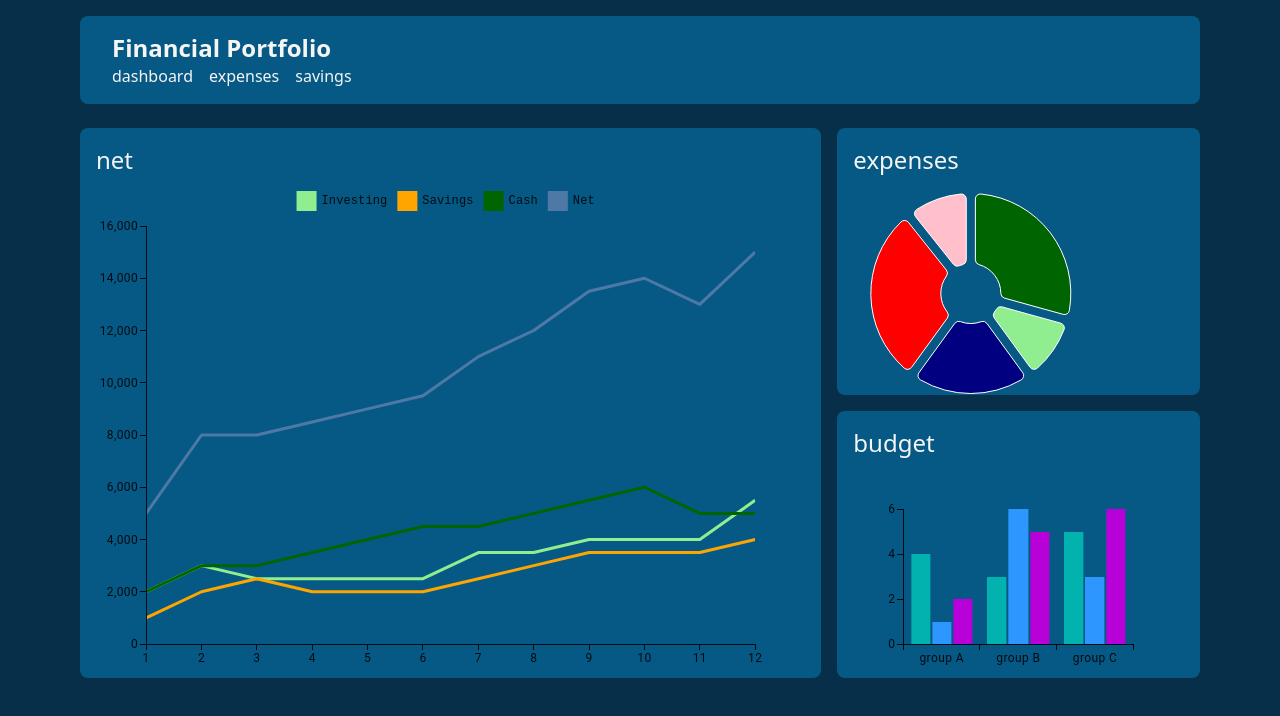
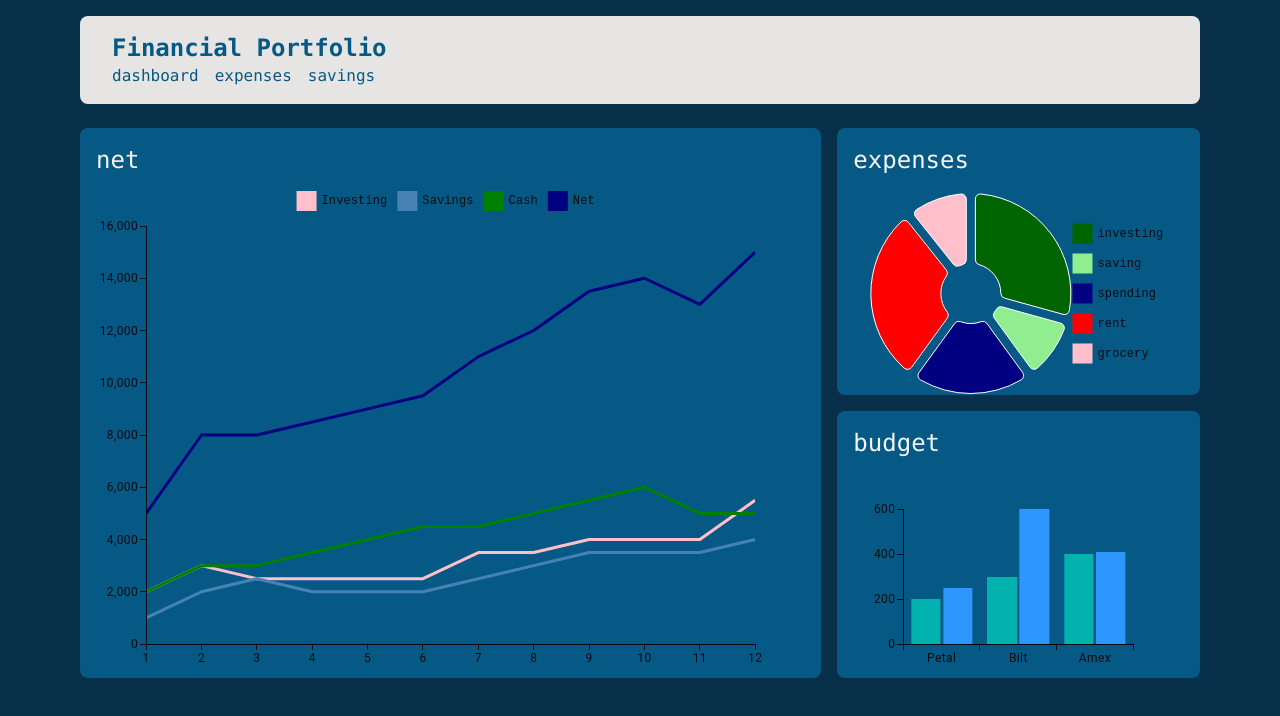
Before and after one commit to dannygrimmig/feed-app, a React (Create React App) app: page /dashboard in a window 1280 px wide. Shown: the top 716 px of the page. Built offline with nearby package versions, Linux system fonts and the light colour scheme.

Commit message:
scroll top on on pathname change

```diff
--- a/src/App.js
+++ b/src/App.js
@@ -1,14 +1,19 @@
 import * as React from "react";
-import { Link, Outlet } from "react-router-dom";
+import { Link, Outlet, useLocation } from "react-router-dom";
 
 function App() {
   const [activeSlug, setActiveSlug] = React.useState("");
   const links = ["dashboard", "expenses", "savings"];
 
+  const { pathname } = useLocation();
+  React.useEffect(() => {
+    window.scrollTo({ top: 0, left: 0, behavior: "instant" });
+  }, [pathname]);
+
   return (
-    <div className="App font-sans font-thin bg-sky-950 text-stone-100 min-h-screen">
+    <div className="App font-mono font-thin bg-sky-950 text-stone-100 min-h-screen">
       <div className="max-w-6xl mx-auto p-4">
-        <div className="bg-sky-800 px-8 py-4 rounded-lg mb-6 sticky top-0 z-10">
+        <div className="bg-stone-200 text-sky-800 px-8 py-4 rounded-lg mb-6 sticky top-0 z-10">
           <h1 className="text-2xl font-black">Financial Portfolio</h1>
           <div className="flex space-x-4">
             {links.map((link) => (
--- /dev/null
+++ b/src/data/net.js
@@ -0,0 +1,100 @@
+export const annualNet = [
+  {
+    month: 1,
+    net: 5000,
+    checking: 2000,
+    savings: 1000,
+    investing: 2000,
+  },
+  {
+    month: 2,
+    net: 8000,
+    checking: 3000,
+    savings: 2000,
+    investing: 3000,
+  },
+  {
+    month: 3,
+    net: 8000,
+    checking: 3000,
+    savings: 2500,
+    investing: 2500,
+  },
+  {
+    month: 4,
+    net: 8500,
+    checking: 3500,
+    savings: 2000,
+    investing: 2500,
+  },
+  {
+    month: 5,
+    net: 9000,
+    checking: 4000,
+    savings: 2000,
+    investing: 2500,
+  },
+  {
+    month: 6,
+    net: 9500,
+    checking: 4500,
+    savings: 2000,
+    investing: 2500,
+  },
+  {
+    month: 7,
+    net: 11000,
+    checking: 4500,
+    savings: 2500,
+    investing: 3500,
+  },
+  {
+    month: 8,
+    net: 12000,
+    checking: 5000,
+    savings: 3000,
+    investing: 3500,
+  },
+  {
+    month: 9,
+    net: 13500,
+    checking: 5500,
+    savings: 3500,
+    investing: 4000,
+  },
+  {
+    month: 10,
+    net: 14000,
+    checking: 6000,
+    savings: 3500,
+    investing: 4000,
+  },
+  {
+    month: 11,
+    net: 13000,
+    checking: 5000,
+    savings: 3500,
+    investing: 4000,
+  },
+  {
+    month: 12,
+    net: 15000,
+    checking: 5000,
+    savings: 4000,
+    investing: 5500,
+  },
+];
+
+export const keyToLabel = {
+  investing: "Investing",
+  savings: "Savings",
+  checking: "Cash",
+  net: "Net",
+};
+
+export const colors = {
+  net: "navy",
+  checking: "green",
+  savings: "steelblue",
+  investing: "pink",
+};
--- a/src/pages/Dashboard/Dashboard.js
+++ b/src/pages/Dashboard/Dashboard.js
@@ -1,109 +1,9 @@
 import * as React from "react";
 import { LineChart, PieChart, BarChart } from "@mui/x-charts";
+import { annualNet, keyToLabel, colors } from "../../data/net";
 
 export function Dashboard() {
   const boxStyles = "rounded-lg p-4";
-
-  const annualNet = [
-    {
-      month: 1,
-      net: 5000,
-      checking: 2000,
-      savings: 1000,
-      investing: 2000,
-    },
-    {
-      month: 2,
-      net: 8000,
-      checking: 3000,
-      savings: 2000,
-      investing: 3000,
-    },
-    {
-      month: 3,
-      net: 8000,
-      checking: 3000,
-      savings: 2500,
-      investing: 2500,
-    },
-    {
-      month: 4,
-      net: 8500,
-      checking: 3500,
-      savings: 2000,
-      investing: 2500,
-    },
-    {
-      month: 5,
-      net: 9000,
-      checking: 4000,
-      savings: 2000,
-      investing: 2500,
-    },
-    {
-      month: 6,
-      net: 9500,
-      checking: 4500,
-      savings: 2000,
-      investing: 2500,
-    },
-    {
-      month: 7,
-      net: 11000,
-      checking: 4500,
-      savings: 2500,
-      investing: 3500,
-    },
-    {
-      month: 8,
-      net: 12000,
-      checking: 5000,
-      savings: 3000,
-      investing: 3500,
-    },
-    {
-      month: 9,
-      net: 13500,
-      checking: 5500,
-      savings: 3500,
-      investing: 4000,
-    },
-    {
-      month: 10,
-      net: 14000,
-      checking: 6000,
-      savings: 3500,
-      investing: 4000,
-    },
-    {
-      month: 11,
-      net: 13000,
-      checking: 5000,
-      savings: 3500,
-      investing: 4000,
-    },
-    {
-      month: 12,
-      net: 15000,
-      checking: 5000,
-      savings: 4000,
-      investing: 5500,
-    },
-  ];
-
-  const keyToLabel = {
-    investing: "Investing",
-    savings: "Savings",
-    checking: "Cash",
-    net: "Net",
-  };
-
-  const colors = {
-    net: "#4e79a7",
-    checking: "darkgreen",
-    savings: "orange",
-    investing: "lightgreen",
-  };
 
   return (
     <>
@@ -161,21 +61,22 @@ export function Dashboard() {
                 cornerRadius: 5,
               },
             ]}
-            slotProps={{ legend: { hidden: true } }}
+            slotProps={{
+              legend: {
+                labelStyle: {
+                  fontFamily: "monospace",
+                  fontSize: "12px",
+                },
+              },
+            }}
           />
         </div>
 
         <div className={`bg-sky-800 ${boxStyles}`}>
           <h1 className="text-2xl">budget</h1>
           <BarChart
-            xAxis={[
-              { scaleType: "band", data: ["group A", "group B", "group C"] },
-            ]}
-            series={[
-              { data: [4, 3, 5] },
-              { data: [1, 6, 3] },
-              { data: [2, 5, 6] },
-            ]}
+            xAxis={[{ scaleType: "band", data: ["Petal", "Bilt", "Amex"] }]}
+            series={[{ data: [200, 300, 400] }, { data: [250, 600, 410] }]}
           />
         </div>
       </div>
```
